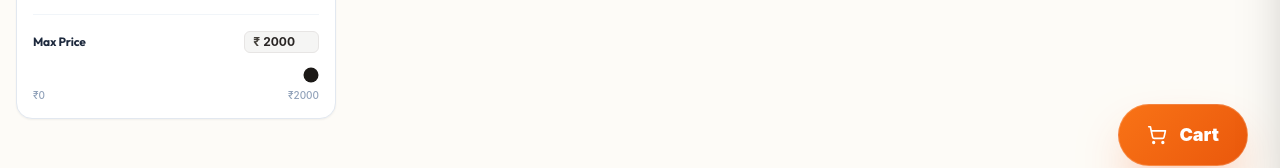
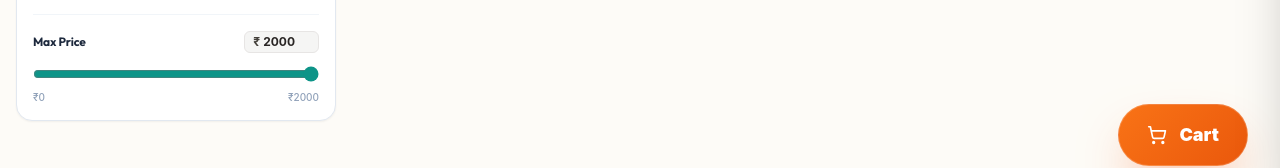
Before and after one commit to adi7907/Smart-Product-Search-and-Filter, a React (Vite) app in the folder frontend/: page /shop in a window 1280 px wide. Shown: the part 602-770 px from the top of the page. Built offline with nearby package versions, Linux system fonts and the light colour scheme; no server answers.

Commit message:
fix: Restore visibility of price range selection slider across browsers by removing appearance-none and setting track styling

```diff
--- a/frontend/src/pages/Shop/ShopFilters.jsx
+++ b/frontend/src/pages/Shop/ShopFilters.jsx
@@ -74,8 +74,8 @@
           <div>
             <label className="block text-xs font-semibold text-slate-500 uppercase mb-2">Max Price (₹)</label>
             <div className="flex gap-3 items-center">
-              <input type="range" min="50" max="2000" step="50" value={maxPrice} onChange={(e) => setMaxPrice(e.target.value)} className="w-full h-2 bg-slate-200 rounded-lg appearance-none cursor-pointer accent-teal-600" />
-              <input type="number" min="50" max="2000" value={maxPrice} onChange={(e) => setMaxPrice(e.target.value)} className="w-20 px-2 py-2 bg-slate-50 border border-slate-200 rounded-xl outline-none font-bold text-teal-700 text-center" />
+              <input type="range" min="50" max="2000" step="50" value={maxPrice} onChange={(e) => setMaxPrice(e.target.value)} className="w-full h-2 bg-slate-200 rounded-lg cursor-pointer accent-stone-900" />
+              <input type="number" min="50" max="2000" value={maxPrice} onChange={(e) => setMaxPrice(e.target.value)} className="w-20 px-2 py-2 bg-slate-50 border border-slate-200 rounded-xl outline-none font-bold text-stone-800 text-center" />
             </div>
           </div>
 
--- a/frontend/src/pages/Shop/filters/FilterSidebar.jsx
+++ b/frontend/src/pages/Shop/filters/FilterSidebar.jsx
@@ -116,8 +116,7 @@
             </div>
             <input
               type="range" min="0" max="2000" step="50"
-              className="w-full h-1.5 rounded-full appearance-none cursor-pointer"
-              style={{ accentColor: '#1c1917' }}
+              className="w-full h-2 bg-slate-200 rounded-lg accent-stone-900 cursor-pointer my-2"
               value={maxPrice}
               onChange={(e) => setMaxPrice(Number(e.target.value))}
             />
```
